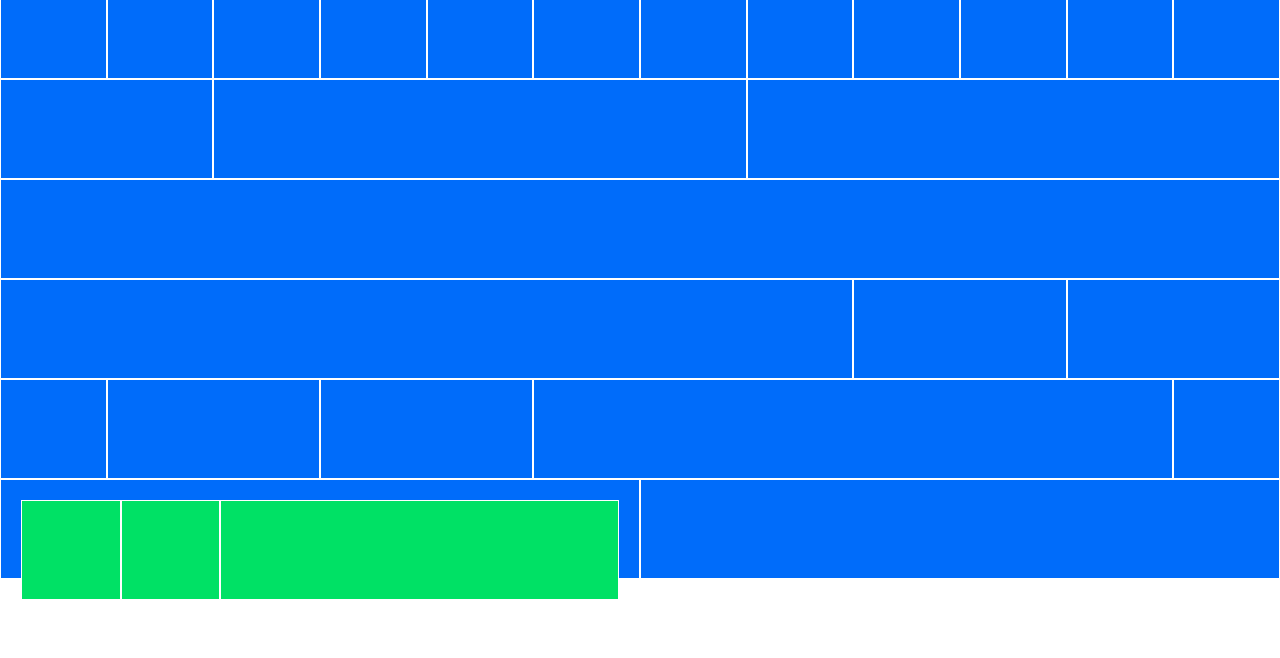
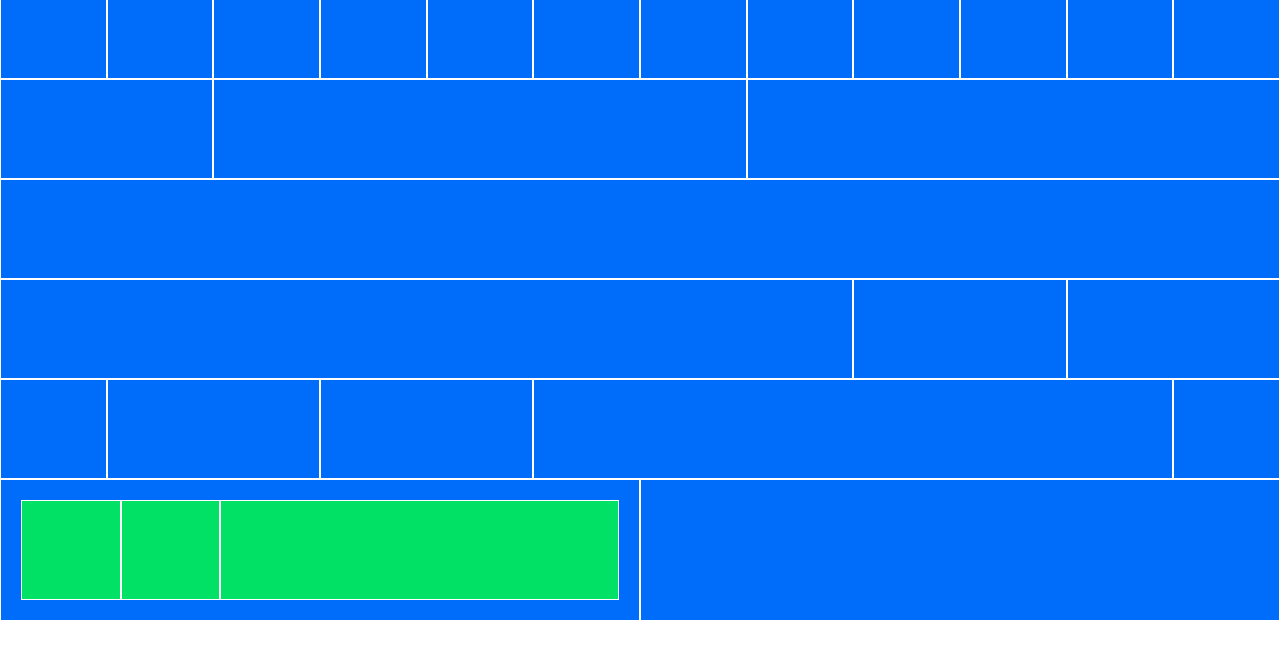
Before and after one commit to Narresx/html-css-12bool, a plain HTML site: page index.html in a window 1280 px wide. Shown: the part 58-716 px from the top of the page. Drawn offline with Linux system fonts and the light colour scheme.

Commit message:
fix height col

```diff
--- a/style.css
+++ b/style.css
@@ -1,7 +1,7 @@
 /* Color col */
 
 [class^='col']{
-    height: 100px;
+    min-height: 100px;
     border: 1px solid white;
     background-color: rgb(0,108,250);
 }
```
